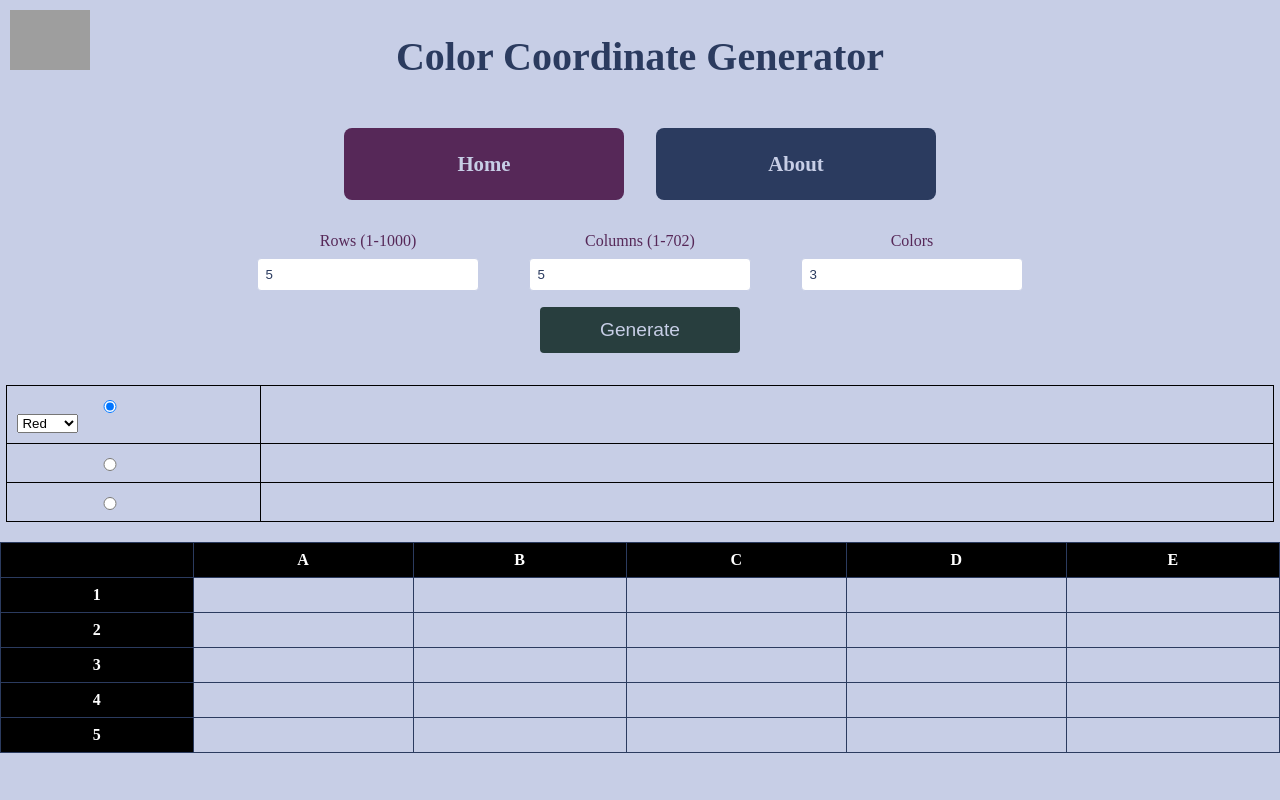
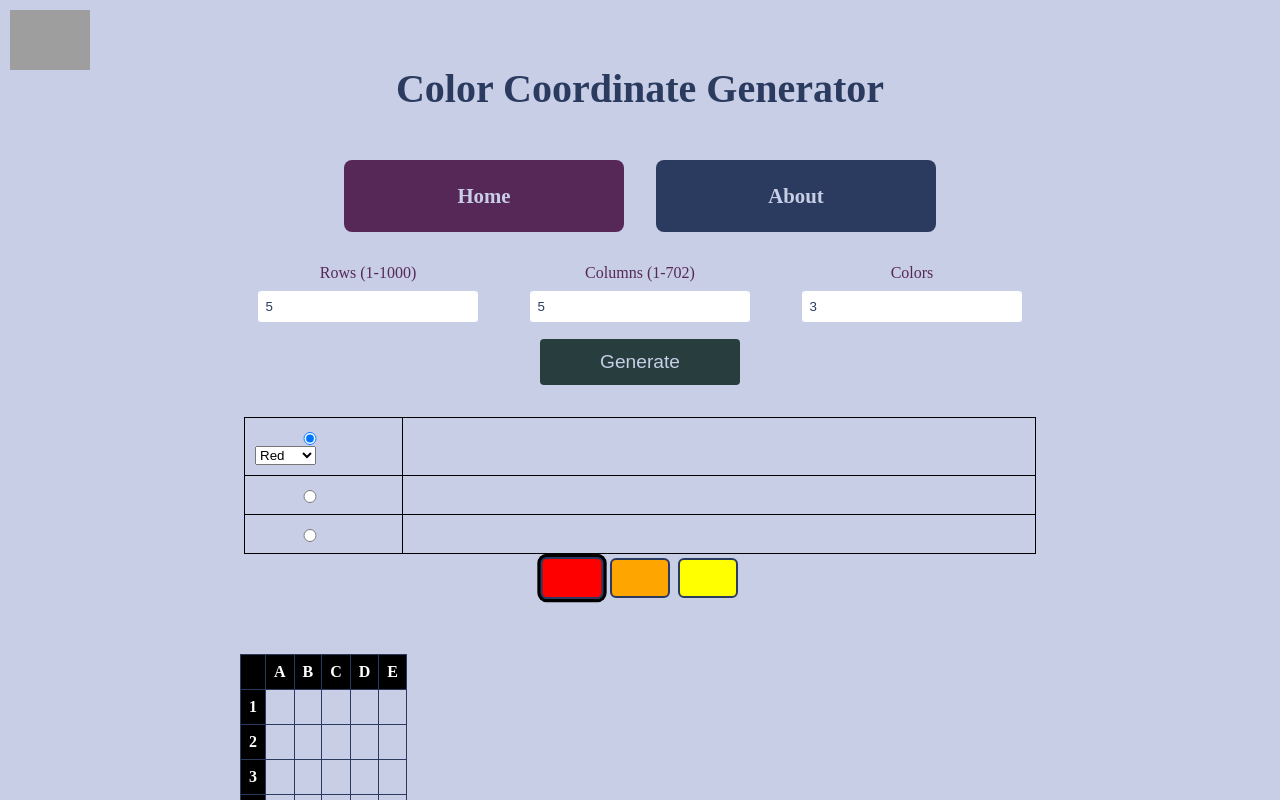
Before and after one commit to HridayaB/hridaya-app, an Angular app: page /color in a window 1280 px wide. Both pictures are taken after a click on the button "Generate". Shown: the top 800 px of the page. Built offline with nearby package versions, Linux system fonts and the light colour scheme; grey boxes are pictures that could not be loaded.

Commit message:
added enhancements to color coor html for milestone 2

```diff
--- a/src/color/color_coordinate_generation.component.html
+++ b/src/color/color_coordinate_generation.component.html
@@ -1,7 +1,8 @@
 <div class="logo-container">
     <img src="https://raw.githubusercontent.com/HridayaB/hridaya-app/master/src/assets/images/group_project_logo.png" alt="Project Logo" class="logo" />
   </div>
-<section class="color-coordinator-container">
+<section class="color-coordinate-container">
+
     <header class="color-header">
         <h1>Color Coordinate Generator</h1>
     </header>
@@ -87,14 +88,24 @@
                   </option>
                 </select>
               </td>
-              <td class="right-cell">
+                <td class="right-cell">
+                  {{colorOption.coordinates.join(',')}}
               </td>
             </tr>
           </tbody>
         </table>
       </div>
 
-    <div *ngIf="showTables" class="printing-table-container">
+      <div *ngIf="showTables" class="palette">
+        <button *ngFor="let color of colorOptions; let i = index"
+        [style.background]="color.color"
+        [class.active]="selectedColorIndex === i"
+        (click)="selectColor(i)"
+        [attr.aria-label]="'Activate color' + color.color"
+      ></button>
+    </div>
+
+    <div *ngIf="showTables" class="painting-table-container">
       <table class="painting-table">
         <tbody>
           <tr *ngFor="let row of paintingTableData; let rowIndex = index">
@@ -102,7 +113,8 @@
                 (click)="onCellClick(rowIndex, colIndex)"
                 [class.header-cell]="rowIndex === 0 || colIndex === 0"
                 [class.clickable-cell]="rowIndex > 0 && colIndex > 0">
-              {{ cell }}
+                {{(rowIndex ===0 || colIndex === 0) ? cell : ''}}
+
             </td>
           </tr>
         </tbody>
```
